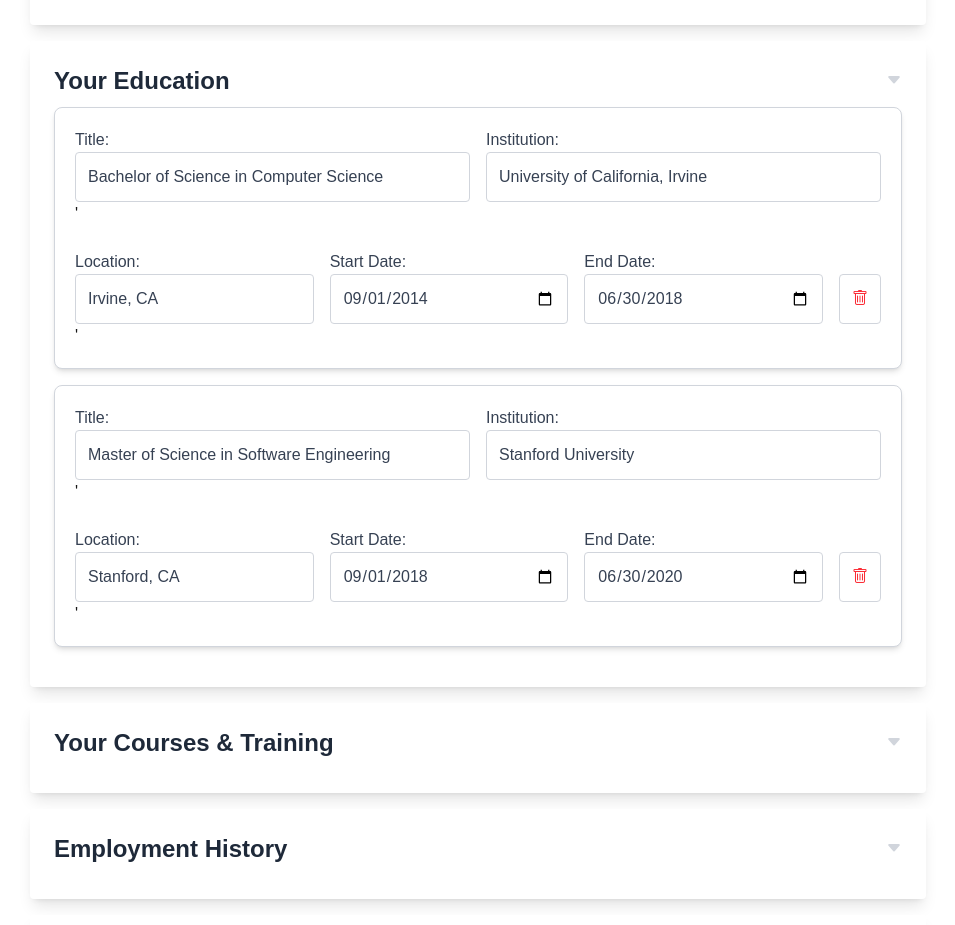
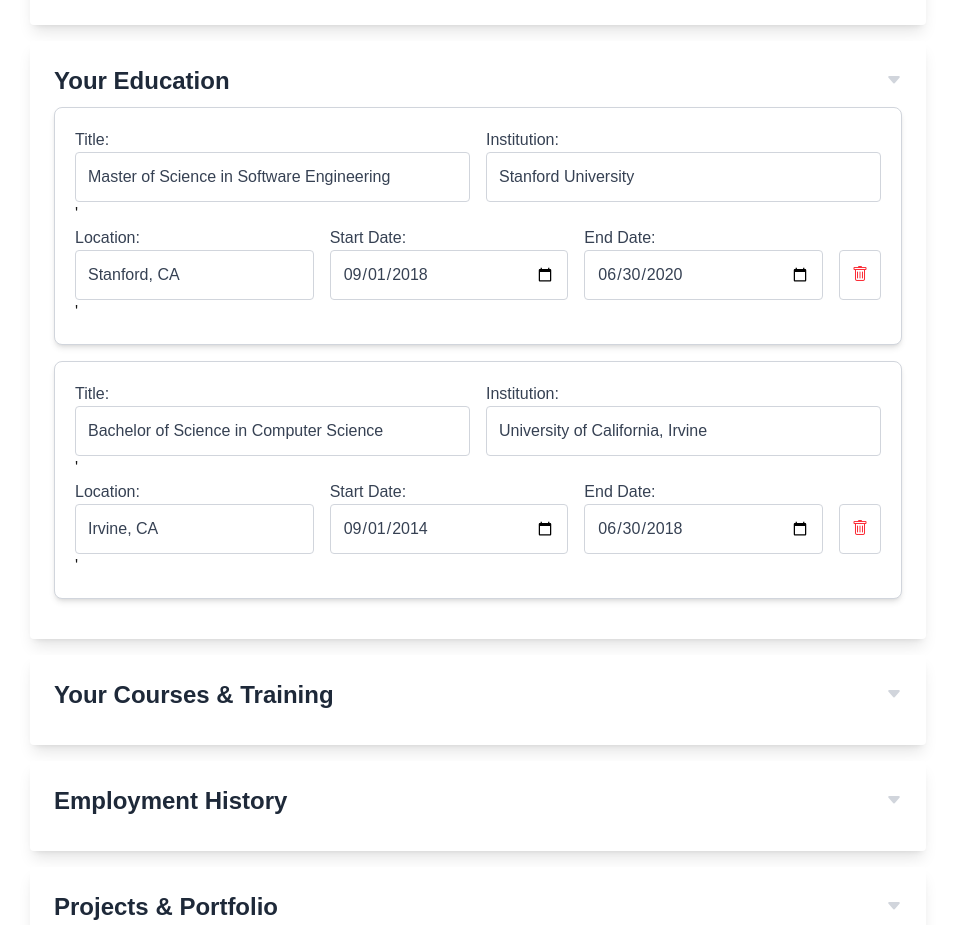
Before and after one commit to KiwiFunk/resume-builder, a Next.js app in the folder resume-app/: page /edit-details in a window 1280 px wide. Shown: the part 1640-2565 px from the top of the page, without its empty margins (162-1117 px from the left). Built offline with nearby package versions, Linux system fonts and the light colour scheme.

Commit message:
Added descending sort to edu fields

```diff
--- a/resume-app/src/app/edit-details/page.js
+++ b/resume-app/src/app/edit-details/page.js
@@ -192,10 +192,12 @@
 
                 <CollapsibleContainer title="Your Education">
                     {/* Map through the current education data */}
-                    {data.education.map((edu, index) => (
+                    {data.education
+                        .sort((a, b) => new Date(b.startDate) - new Date(a.startDate)) // Sort by startDate (Descending)
+                        .map((edu, index) => (
                             <div id="education-entry" key={index} className="mb-4 w-full bg-white p-5 rounded-lg shadow-md border border-gray-300">
 
-                        <div className="grid grid-cols-1 mb-6 sm:grid-cols-2 sm:gap-4">
+                                <div className="grid grid-cols-1 mb-6 sm:mb-0 sm:grid-cols-2 sm:gap-4">
                                     <div>
                                         <label htmlFor="edutitle" className="block text-gray-700">Title:</label>
                                         <input type="text" id="edutitle" defaultValue={edu.degree} className={inputClasses} />'
@@ -229,10 +231,9 @@
                                     </button>
                                 </div>
                             </div>
-                    ))}
-
+                            ))
+                        }
                         {/* Add new education button under the last education entry */}
-                        {/* Always sort with descending hierarchy, no need for dnd */}
                 </CollapsibleContainer>
                 <CollapsibleContainer title="Your Courses & Training">
                         {/* Map through current courses data */}
```
Lines whose indentation alone changed are shown as unchanged.
